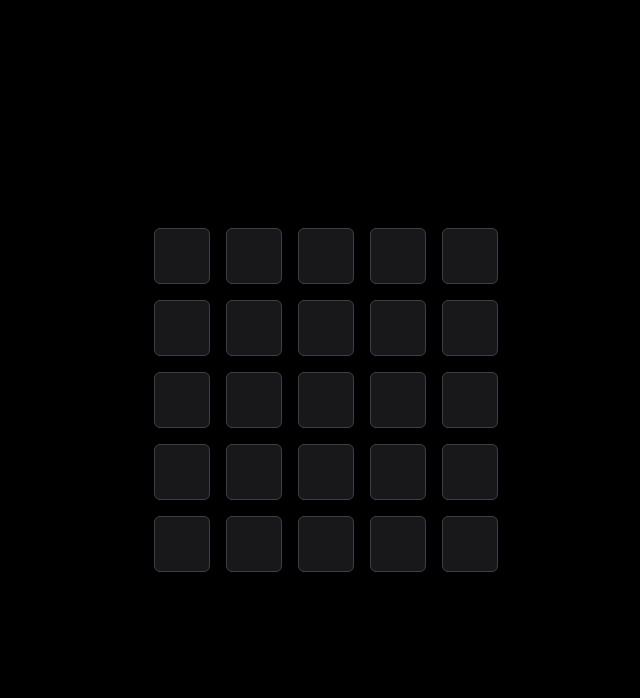
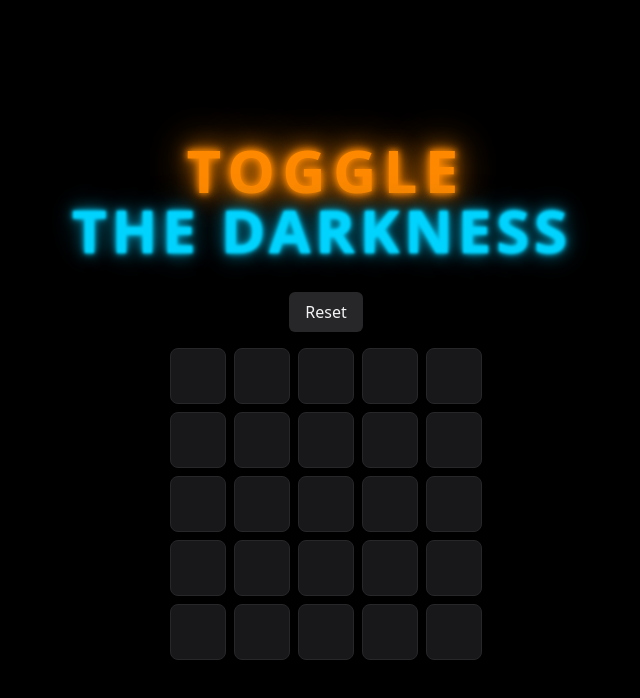
Before and after one commit to NickTheDevOpsGuy/ToggleTheDarkness, a React (Vite) app: page / in a window 1280 px wide. Shown: the top 698 px of the page, without its empty margins (314-954 px from the left). Built offline with nearby package versions, Linux system fonts and the light colour scheme.

Commit message:
More changes

```diff
--- a/src/app/App.tsx
+++ b/src/app/App.tsx
@@ -1,5 +1,19 @@
-import Board from '@/components/Board';
+import Board from "@/components/Board";
+import "./styles/global.css";
 
 export default function App() {
-  return <Board />;
+  return (
+    <main className="flex min-h-screen flex-col items-center justify-center gap-8 bg-black text-center">
+      {/* Neon Title */}
+      <h1 className="neon neon-flicker text-5xl md:text-6xl">
+        <span className="neon-orange">TOGGLE</span>
+        <br />
+        <span className="neon-cyan neon-warmup -ml-1 md:-ml-2">
+          THE DARKNESS
+        </span>
+      </h1>
+
+      <Board />
+    </main>
+  );
 }
--- a/src/app/components/Board.tsx
+++ b/src/app/components/Board.tsx
@@ -1,26 +1,48 @@
-import { useState } from 'react';
-import { flip } from '@/lib/game';
-import { Cell } from '@/components/Cell';
+import { useState } from "react";
+import { flip, isWin, makeEmpty } from "@/lib/game";
+import { Cell } from "@/components/Cell";
 
 const ROWS = 5;
 const COLS = 5;
 
 export default function Board() {
+  const [hasWon, setHasWon] = useState(false);
+
   const [grid, setGrid] = useState<number[][]>(
-    Array.from({ length: ROWS }, () => Array(COLS).fill(0))
+    Array.from({ length: ROWS }, () => Array(COLS).fill(0)),
   );
 
   const handleClick = (r: number, c: number) => {
-    setGrid((prev) => flip(prev, r, c));
+    setGrid((prev) => {
+      const next = flip(prev, r, c);
+      if (isWin(next)) {
+        setHasWon(true);
+      }
+      return next;
+    });
+  };
+
+  const resetBoard = () => {
+    setGrid((prev) => {
+      const rows = prev.length;
+      const cols = prev[0]?.length ?? 0;
+      return Array.from({ length: rows }, () => Array(cols).fill(0));
+    });
   };
 
   return (
-    <main className='min-h-screen grid place-items-center bg-black'>
+    <div className="flex flex-col items-center gap-4">
+      <button
+        type="button"
+        onClick={resetBoard}
+        className="rounded-md bg-zinc-800 px-4 py-2 text-zinc-100 hover:bg-zinc-700 focus:ring-2 focus:ring-cyan-500 focus:outline-none"
+      >
+        Reset
+      </button>
+
       <div
-        className='grid gap-4'
-        style={{
-          gridTemplateColumns: `repeat(${COLS}, 56px)`,
-        }}
+        className="grid gap-2"
+        style={{ gridTemplateColumns: `repeat(${COLS}, 56px)` }}
       >
         {grid.map((row, r) =>
           row.map((val, c) => (
@@ -31,9 +53,9 @@ export default function Board() {
               col={c}
               onClick={handleClick}
             />
-          ))
+          )),
         )}
       </div>
-    </main>
+    </div>
   );
 }
--- a/src/app/components/Cell.tsx
+++ b/src/app/components/Cell.tsx
@@ -1,32 +1,26 @@
-import type { flip } from '@/lib/game';
-
 type Props = {
-  active: number;
+  active: number; // 0 or 1
   row: number;
   col: number;
   onClick: (row: number, col: number) => void;
 };
 
 export function Cell({ active, row, col, onClick }: Props) {
+  const handleClick = () => onClick(row, col);
+
   const base =
-    'h-14 w-14 rounded-md border border-zinc-700 transition-colors ' +
-    'focus:outline-none focus:ring-2 focus:ring-cyan-500';
-  const on = 'bg-yellow-400 shadow-md shadow-yellow-400/40';
-  const off = 'bg-zinc-900 hover:bg-zinc-800';
-
-  const handleClick = () => {
-    onClick(row, col); // tell Board which cell was clicked
-    console.log(`Clicked on row ${row}, col ${col}`);
-  };
+    "h-14 w-14 rounded-lg border transition-colors focus:outline-none " +
+    "focus:ring-2 focus:ring-cyan-500 flex items-center justify-center select-none " +
+    "border-zinc-800";
+  const onClasses = "bg-yellow-400 shadow shadow-yellow-400/30";
+  const offClasses = "bg-zinc-900 hover:bg-zinc-800";
 
   return (
     <button
-      type='button'
+      type="button"
       onClick={handleClick}
-      className={`${base} ${active ? on : off}`}
-      aria-label={`cell ${row},${col}`}
-    >
-      {/* maybe a span or empty space here */}
-    </button>
+      className={`${base} ${active ? onClasses : offClasses}`}
+      aria-label={`cell ${row + 1},${col + 1}`}
+    />
   );
 }
--- a/src/app/lib/game.ts
+++ b/src/app/lib/game.ts
@@ -11,6 +11,16 @@ export function flip(board: number[][], r: number, c: number) {
     row.map((val, ci) => {
       const hit = dirs.some(([dr, dc]) => ri === r + dr && ci === c + dc);
       return hit ? val ^ 1 : val; // XOR to flip 0/1
-    })
+    }),
   );
 }
+
+export function isWin(grid: number[][]): boolean {
+  return grid.every((row) => row.every((cell) => cell === 0));
+}
+
+export function makeEmpty(grid: number[][]): number[][] {
+  const rows = grid.length;
+  const cols = grid[0]?.length ?? 0;
+  return Array.from({ length: rows }, () => Array(cols).fill(0));
+}
--- a/src/app/styles/global.css
+++ b/src/app/styles/global.css
@@ -1 +1,97 @@
-@import 'tailwindcss';
+/* --- Tailwind v4 --- */
+@import "tailwindcss";
+
+/* --- Neon title styles --- */
+.neon {
+  font-weight: 800;
+  text-transform: uppercase;
+  letter-spacing: 0.12em; /* base tracking */
+  line-height: 1;
+}
+
+/* Warm orange "TOGGLE" (foreground / brighter) */
+.neon-orange {
+  color: #ff8a00;
+  text-shadow:
+    0 0 6px #ff8a00,
+    0 0 12px #ff8a00,
+    0 0 24px #ff8a00,
+    0 0 48px #ff8a00;
+}
+
+/* Cooler/darker cyan "THE DARKNESS" (recedes a bit) */
+.neon-cyan {
+  color: #00d4ff; /* a touch darker than pure cyan */
+  text-shadow:
+    0 0 3px #00d4ff,
+    0 0 6px #00d4ff,
+    0 0 16px #007a99,
+    /* deeper inner glow */ 0 0 32px #005566; /* deeper outer glow */
+  letter-spacing: 0.08em; /* slightly tighter to balance glow width */
+}
+
+/* Optional: tiny optical nudge when placed next to the orange word.
+   In JSX you can add class "-ml-1 md:-ml-2" to the cyan <span>.
+   (Kept in CSS here if you prefer a class instead of Tailwind utility.) */
+.neon-cyan-nudge {
+  margin-left: -0.125rem; /* -ml-0.5; adjust to taste */
+}
+
+/* Subtle neon flicker (slow pulse, not blinky) */
+@keyframes neon-flicker {
+  0%,
+  95%,
+  100% {
+    opacity: 1;
+  }
+  96%,
+  98% {
+    opacity: 0.8;
+  }
+  97%,
+  99% {
+    opacity: 0.92;
+  }
+}
+.neon-flicker {
+  animation: neon-flicker 8s infinite;
+}
+
+/* Optional: warm-up effect (start dim, brighten in) */
+@keyframes glow-on {
+  0% {
+    opacity: 0.35;
+    filter: blur(0px);
+  }
+  100% {
+    opacity: 1;
+    filter: blur(1px);
+  }
+}
+.neon-warmup {
+  animation: glow-on 2s ease-in-out 0.8s both;
+}
+
+/* --- Board panel glow (optional, if you liked the bound look) --- */
+.board-panel {
+  position: relative;
+  border-radius: 1rem;
+  background: #16181d;
+  box-shadow: inset 0 1px 2px rgba(0, 0, 0, 0.45);
+  padding: 1rem;
+}
+.board-panel::before {
+  content: "";
+  position: absolute;
+  inset: -1.5rem;
+  border-radius: 1.25rem;
+  pointer-events: none;
+  filter: blur(28px);
+  opacity: 0.5;
+  background: radial-gradient(
+    40% 40% at 40% 40%,
+    #00e5ff33,
+    #ff8a0033 60%,
+    transparent 70%
+  );
+}
```
Also changed, not shown: src/app/main.tsx (+6 -6 lines), vite.config.ts (+9 -9 lines), .prettierrc.yml.
